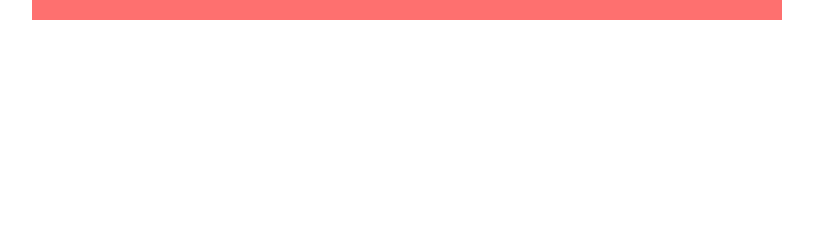
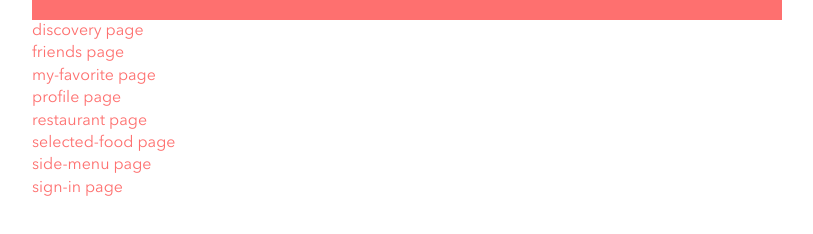
Before and after one commit to mkobar/smartdesign, a plain HTML site: page index.html in a window 1280 px wide. Shown: the part 108-342 px from the top of the page, without its empty margins (233-1046 px from the left). Drawn offline with nearby package versions, Linux system fonts and the light colour scheme.

Commit message:
updated index to point to other pages

```diff
--- a/index.html
+++ b/index.html
@@ -34,8 +34,23 @@
             	<h1>My Favorites</h1>
                 <a href="#menu" class="menu"></a>
             </header>
-            <section class="my-favorites">
-
+	    <section class="my-favorites">
+	       <a href="discovery.html">discovery page</a>
+	       <br/>
+	       <a href="friends.html">friends page</a>
+	       <br/>
+	       <a href="my-favorite.html">my-favorite page</a>
+	       <br/>
+	       <a href="profile.html">profile page</a>
+	       <br/>
+	       <a href="restaurant.html">restaurant page</a>
+	       <br/>
+	       <a href="selected-food.html">selected-food page</a>
+	       <br/>
+	       <a href="side-menu.html">side-menu page</a>
+	       <br/>
+	       <a href="sign-in.html">sign-in page</a>
+	       <br/>
             </section>
         </div>
 
```
Also changed, not shown: 1 other file.
